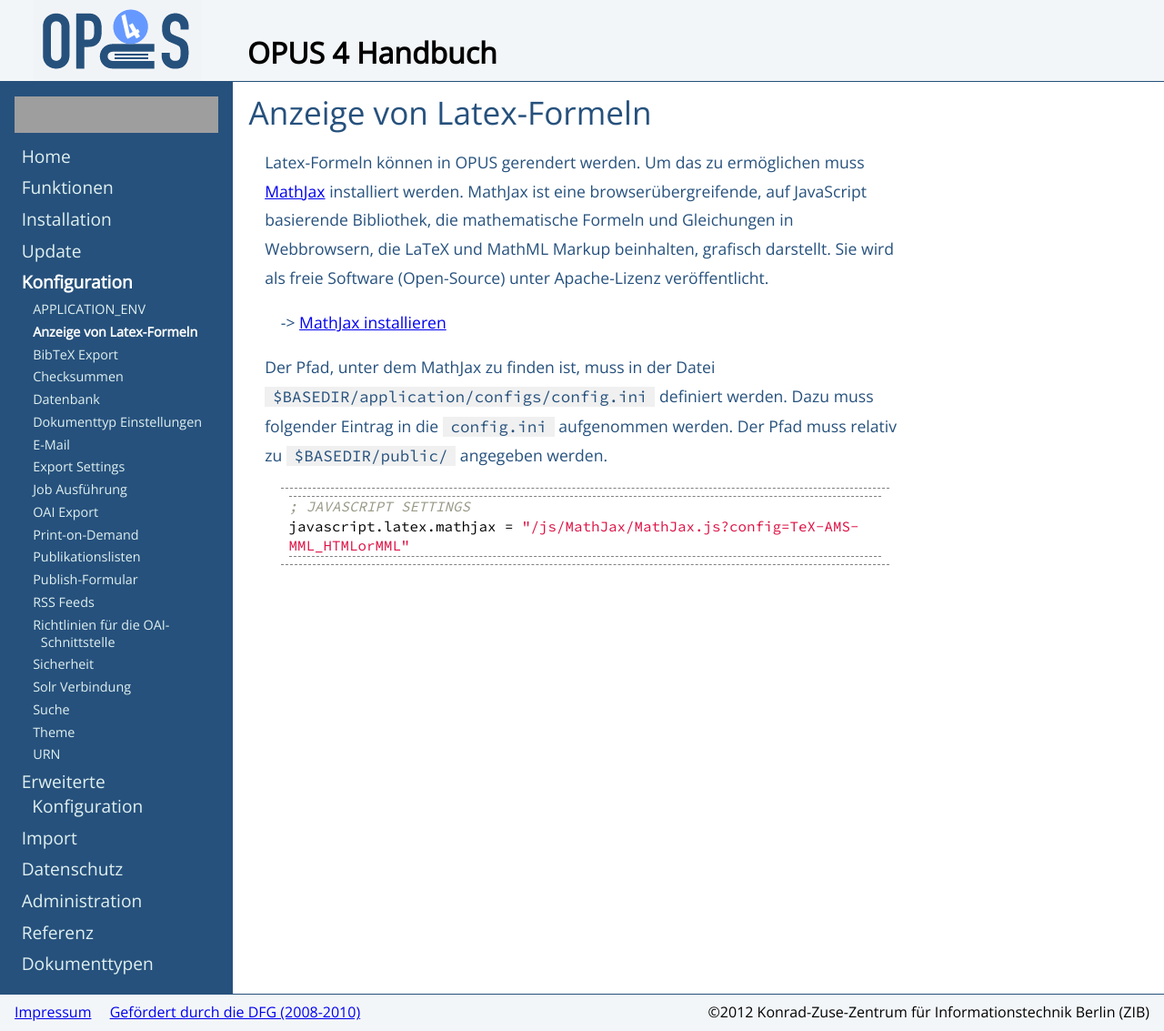
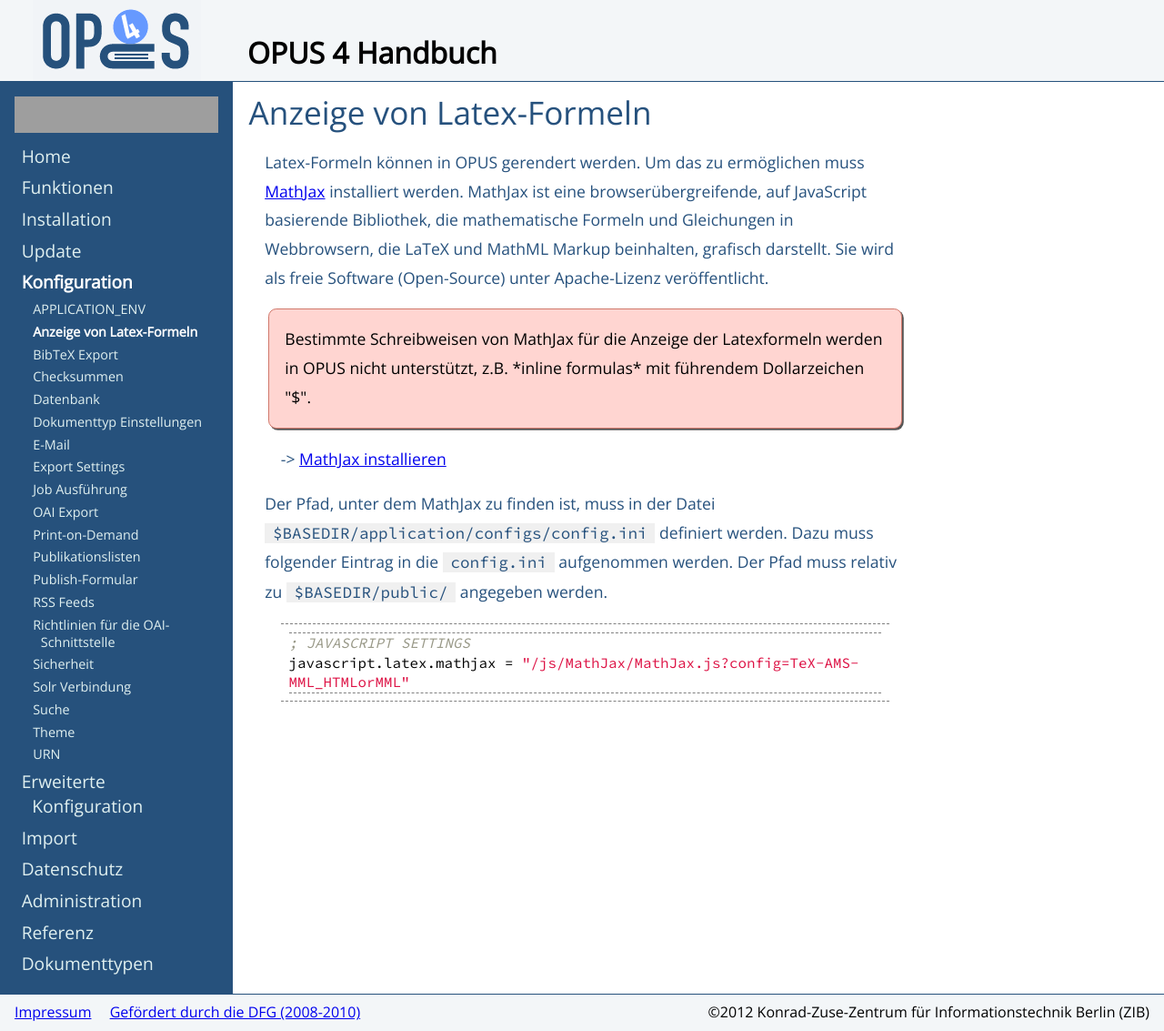
Before and after one commit to OPUS4/userdoc, a Jekyll site: the page built from config/latex.md, in a window 1280 px wide. Shown: the whole page at 91% size. Built offline with Jekyll 4.4.1, drawn with Linux system fonts in a browser that asks for light colours; grey boxes are pictures that could not be loaded.

Commit message:
Hinweis Schreibweise MathJax - OPUSVIER-3861

```diff
--- a/config/latex.md
+++ b/config/latex.md
@@ -9,6 +9,9 @@ Latex-Formeln können in OPUS gerendert werden. Um das zu ermöglichen muss [Mat
 MathJax ist eine browserübergreifende, auf JavaScript basierende Bibliothek, die mathematische Formeln
 und Gleichungen in Webbrowsern, die LaTeX und MathML Markup beinhalten, grafisch darstellt. Sie wird
 als freie Software (Open-Source) unter Apache-Lizenz veröffentlicht.
+<p class="warning">
+Bestimmte Schreibweisen von MathJax für die Anzeige der Latexformeln werden in OPUS nicht unterstützt, z.B. *inline formulas* mit führendem Dollarzeichen "$".
+</p>
 
 * [MathJax installieren](../installation/mathjax.html)
 {: class="navlist" }
```
